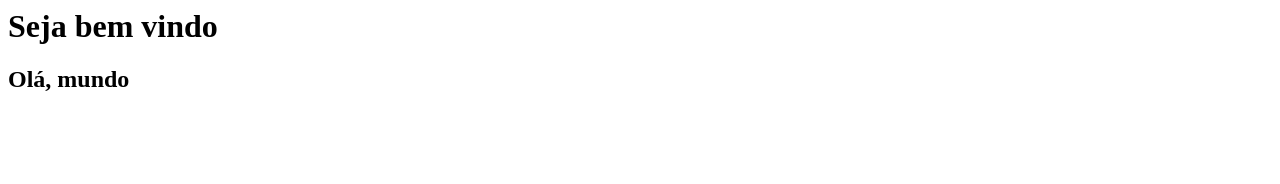
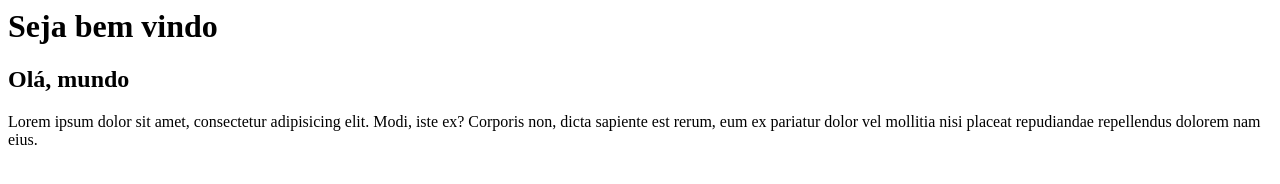
Before and after one commit to caioassis21/curso_github, a plain HTML site: page index.html in a window 1280 px wide. Drawn offline with Linux system fonts and the light colour scheme.

Commit message:
Criando novas funcionalidades na home com paragrafo

```diff
--- a/index.html
+++ b/index.html
@@ -1,2 +1,7 @@
 <h1>Seja bem vindo</h1>
 <h2>Olá, mundo</h2>
+<p>
+  Lorem ipsum dolor sit amet, consectetur adipisicing elit. Modi, iste ex?
+  Corporis non, dicta sapiente est rerum, eum ex pariatur dolor vel mollitia
+  nisi placeat repudiandae repellendus dolorem nam eius.
+</p>
```
Also changed, not shown: a.txt (added), nomes.txt.
